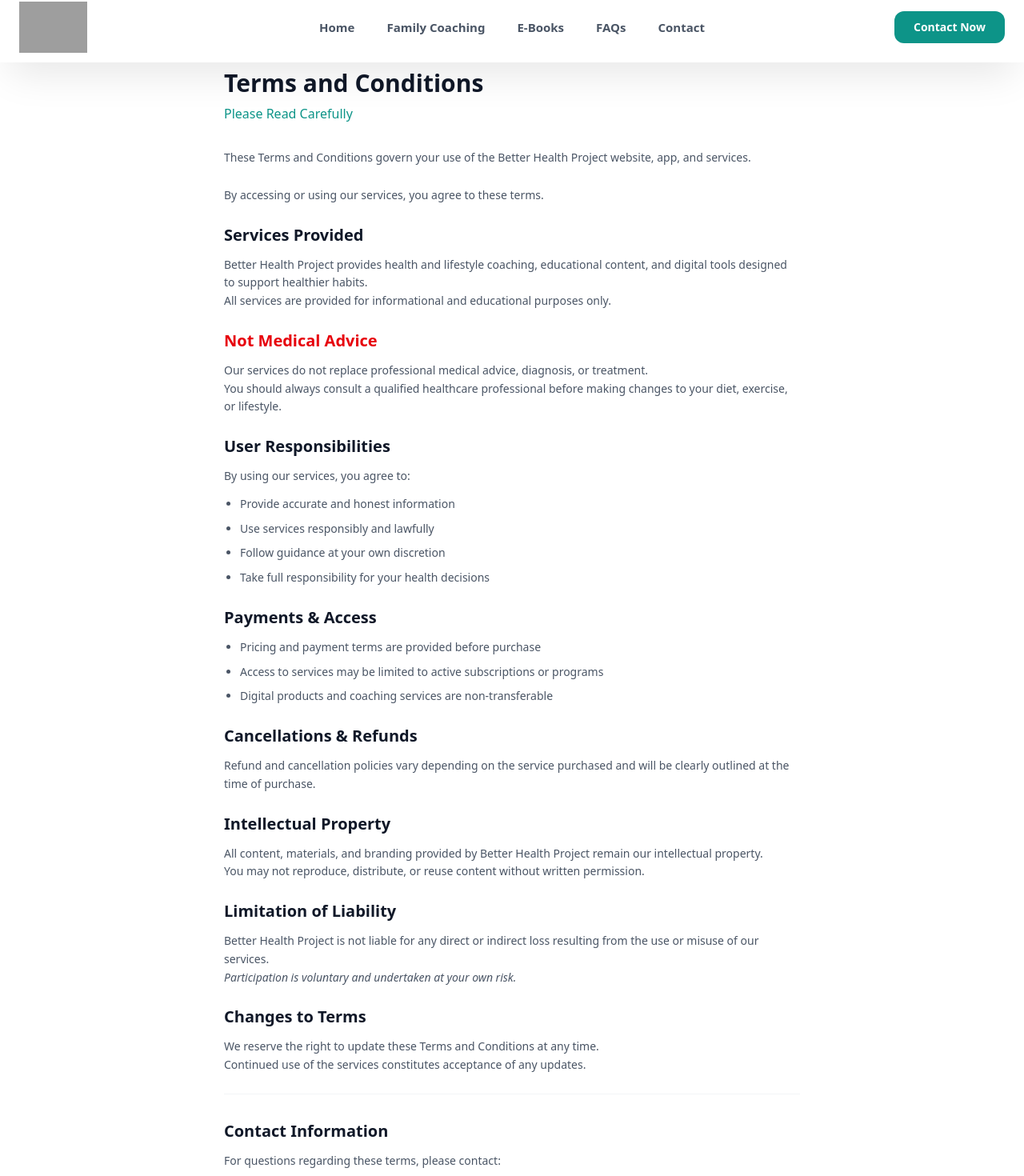
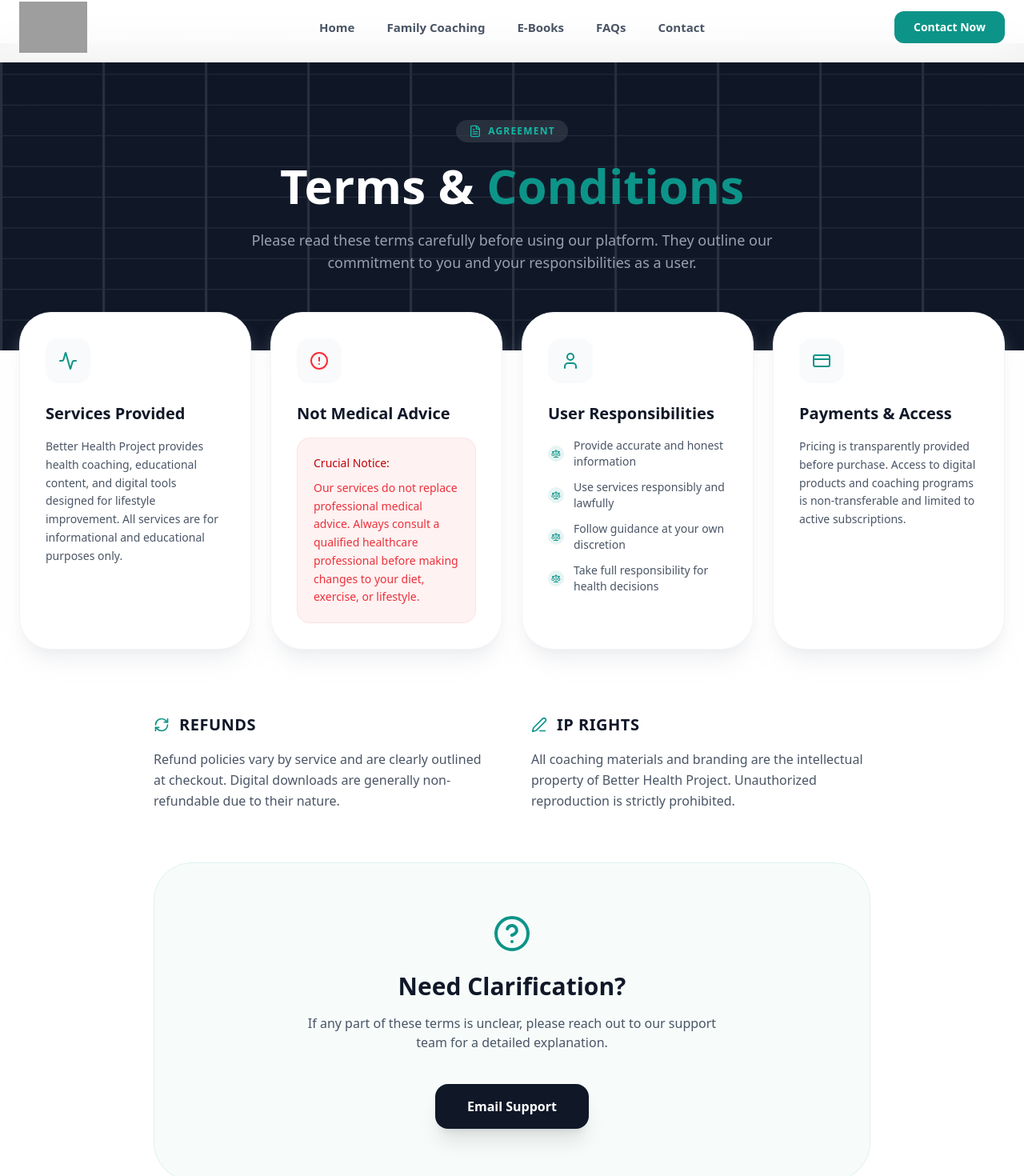
Before and after one commit to shakeeldev1/Better-Health-Project, a React (Vite) app in the folder client/: page /terms-and-conditions in a window 1280 px wide. Shown: the part 10-1480 px from the top of the page at 80% size. Built offline with nearby package versions, Linux system fonts and the light colour scheme; grey boxes are pictures that could not be loaded.

Commit message:
docs: update privacy policy and terms

```diff
--- a/client/src/pages/PrivacyPolicy.jsx
+++ b/client/src/pages/PrivacyPolicy.jsx
@@ -1,108 +1,151 @@
 import React, { useEffect } from "react";
+import { motion } from "framer-motion";
+import { Shield, Eye, Lock, Share2, Cookie, UserCheck, Mail } from "lucide-react";
 
 const PrivacyPolicy = () => {
   useEffect(() => {
     window.scrollTo(0, 0);
   }, []);
 
+  const sections = [
+    {
+      icon: <Eye className="w-6 h-6 text-primary" />,
+      title: "Information We Collect",
+      content: (
+        <>
+          <p className="mb-4 text-gray-600">We may collect the following information:</p>
+          <ul className="grid grid-cols-1 md:grid-cols-2 gap-3">
+            {[
+              "Personal details (name, email)",
+              "Contact form submissions",
+              "Coaching enquiry details",
+              "App usage & interaction data",
+              "Technical device data",
+              "Browser & IP information"
+            ].map((item, i) => (
+              <li key={i} className="flex items-center gap-2 text-sm text-gray-600 bg-primary-muted/30 p-2 rounded-lg border border-primary/5">
+                <div className="w-1.5 h-1.5 rounded-full bg-primary" />
+                {item}
+              </li>
+            ))}
+          </ul>
+        </>
+      )
+    },
+    {
+      icon: <Shield className="w-6 h-6 text-primary" />,
+      title: "How We Use Your Information",
+      content: (
+        <div className="space-y-4">
+          <p className="text-gray-600">Your data helps us provide better services, respond to your enquiries, and improve your overall experience with our coaching tools and app.</p>
+          <div className="p-4 bg-gray-50 rounded-xl border border-gray-100 italic text-sm text-gray-500">
+            "We do not sell or misuse your personal data. Your trust is our priority."
+          </div>
+        </div>
+      )
+    },
+    {
+      icon: <Lock className="w-6 h-6 text-primary" />,
+      title: "Data Storage & Security",
+      content: (
+        <p className="text-gray-600">
+          We implement industry-standard technical and organizational measures to ensure your data is stored securely and accessed only by authorized personnel.
+        </p>
+      )
+    },
+    {
+      icon: <Cookie className="w-6 h-6 text-primary" />,
+      title: "Cookies",
+      content: (
+        <p className="text-gray-600">
+          Our website uses essential cookies to improve performance and understand user behavior. You can manage these through your browser settings at any time.
+        </p>
+      )
+    }
+  ];
+
   return (
-    <div className="bg-white min-h-screen pt-24 pb-16">
-      <div className="max-w-3xl mx-auto px-6">
-        <h1 className="text-3xl font-bold text-gray-900 mb-2">Privacy Policy</h1>
-        <p className="text-primary font-medium mb-8">Your Privacy Matters</p>
+    <div className="bg-gray-50/50 pt-16 pb-20">
+      {/* Hero Section */}
+      <div className="bg-white border-b border-gray-100 mb-12 py-16">
+        <div className="max-w-7xl mx-auto px-6">
+          <motion.div
+            initial={{ opacity: 0, y: 20 }}
+            animate={{ opacity: 1, y: 0 }}
+            className="max-w-3xl"
+          >
+            <div className="inline-flex items-center gap-2 bg-primary-muted text-primary px-3 py-1 rounded-full text-xs font-bold uppercase tracking-wider mb-4">
+              <Shield className="w-3 h-3" />
+              Legal & Privacy
+            </div>
+            <h1 className="text-4xl md:text-5xl font-black text-gray-900 mb-4 tracking-tight">
+              Privacy <span className="text-primary">Policy</span>
+            </h1>
+            <p className="text-lg text-gray-600 leading-relaxed">
+              At Better Health Project, we value your trust. This policy outlines how we handle your personal data with transparency and care.
+            </p>
+          </motion.div>
+        </div>
+      </div>
 
-        <div className="prose prose-primary max-w-none text-gray-600 space-y-6 text-sm leading-relaxed">
-          <p>
-            Better Health Project is committed to protecting your privacy and handling your personal information responsibly and transparently.
-          </p>
+      <div className="max-w-7xl mx-auto px-6">
+        <div className="grid grid-cols-1 lg:grid-cols-3 gap-12">
+          {/* Main Content */}
+          <div className="lg:col-span-2 space-y-8">
+            {sections.map((section, index) => (
+              <motion.section
+                key={index}
+                initial={{ opacity: 0, y: 20 }}
+                whileInView={{ opacity: 1, y: 0 }}
+                viewport={{ once: true }}
+                transition={{ delay: index * 0.1 }}
+                className="bg-white p-8 rounded-3xl shadow-sm border border-gray-100 hover:shadow-md transition-shadow"
+              >
+                <div className="flex items-center gap-4 mb-6">
+                  <div className="w-12 h-12 bg-primary-muted rounded-2xl flex items-center justify-center">
+                    {section.icon}
+                  </div>
+                  <h2 className="text-2xl font-bold text-gray-900">{section.title}</h2>
+                </div>
+                <div className="prose prose-sm max-w-none">
+                  {section.content}
+                </div>
+              </motion.section>
+            ))}
+          </div>
 
-          <p>
-            This Privacy Policy explains how we collect, use, and protect your information when you use our website, app, or services.
-          </p>
+          {/* Sidebar / Contact Card */}
+          <div className="lg:col-span-1">
+            <div className="sticky top-24 space-y-6">
+              <motion.div
+                initial={{ opacity: 0, x: 20 }}
+                animate={{ opacity: 1, x: 0 }}
+                className="bg-primary rounded-[2rem] p-8 text-white shadow-xl shadow-primary/20 relative overflow-hidden"
+              >
+                <div className="relative z-10">
+                  <div className="w-12 h-12 bg-white/20 rounded-2xl flex items-center justify-center mb-6 backdrop-blur-md">
+                    <Mail className="w-6 h-6 text-white" />
+                  </div>
+                  <h3 className="text-2xl font-bold mb-3">Questions?</h3>
+                  <p className="text-primary-light mb-6 text-sm">
+                    If you have any questions about your data or this policy, our team is here to help.
+                  </p>
+                  <a
+                    href="mailto:hello@betterhealthproject.com"
+                    className="block w-full bg-white text-primary font-bold py-4 rounded-2xl text-center hover:bg-gray-50 transition-colors shadow-lg"
+                  >
+                    Contact Us
+                  </a>
+                </div>
+                {/* Decorative circle */}
+                <div className="absolute -bottom-10 -right-10 w-40 h-40 bg-white/10 rounded-full blur-3xl" />
+              </motion.div>
 
-          <section>
-            <h2 className="text-xl font-semibold text-gray-900 mb-3">Information We Collect</h2>
-            <p className="mb-3">We may collect the following information:</p>
-            <ul className="list-disc pl-5 space-y-2">
-              <li>Personal details such as name and email address</li>
-              <li>Contact information submitted through forms</li>
-              <li>Information related to coaching services or enquiries</li>
-              <li>App usage and interaction data</li>
-              <li>Technical data such as browser type, device, and IP address</li>
-            </ul>
-            <p className="mt-3 italic">We only collect information necessary to provide our services effectively.</p>
-          </section>
-
-          <section>
-            <h2 className="text-xl font-semibold text-gray-900 mb-3">How We Use Your Information</h2>
-            <p className="mb-3">Your information may be used to:</p>
-            <ul className="list-disc pl-5 space-y-2">
-              <li>Provide coaching services and support</li>
-              <li>Respond to enquiries and communications</li>
-              <li>Manage your account and access to services</li>
-              <li>Improve our website, app, and user experience</li>
-              <li>Meet legal or regulatory requirements</li>
-            </ul>
-            <p className="mt-3 italic">We do not sell or misuse your personal data.</p>
-          </section>
-
-          <section>
-            <h2 className="text-xl font-semibold text-gray-900 mb-3">Data Storage & Security</h2>
-            <p>
-              We take reasonable steps to protect your information using appropriate technical and organisational measures.
-            </p>
-            <p>
-              Access to personal data is limited to authorised individuals only.
-            </p>
-          </section>
-
-          <section>
-            <h2 className="text-xl font-semibold text-gray-900 mb-3">Sharing of Information</h2>
-            <p className="mb-3">We do not share your personal information with third parties except:</p>
-            <ul className="list-disc pl-5 space-y-2">
-              <li>When required to provide our services (e.g. secure payment processors)</li>
-              <li>When legally required</li>
-              <li>With trusted service providers who comply with data protection standards</li>
-            </ul>
-          </section>
-
-          <section>
-            <h2 className="text-xl font-semibold text-gray-900 mb-3">Cookies</h2>
-            <p className="mb-3">Our website may use cookies to:</p>
-            <ul className="list-disc pl-5 space-y-2">
-              <li>Improve functionality and performance</li>
-              <li>Understand how visitors use our site</li>
-            </ul>
-            <p className="mt-3">You can control cookie preferences through your browser settings.</p>
-          </section>
-
-          <section>
-            <h2 className="text-xl font-semibold text-gray-900 mb-3">Your Rights</h2>
-            <p className="mb-3">You have the right to:</p>
-            <ul className="list-disc pl-5 space-y-2">
-              <li>Access your personal data</li>
-              <li>Request corrections or updates</li>
-              <li>Request deletion of your data where applicable</li>
-            </ul>
-            <p className="mt-3">To make a request, please contact us using the details below.</p>
-          </section>
-
-          <section>
-            <h2 className="text-xl font-semibold text-gray-900 mb-3">Contact Us</h2>
-            <p>
-              If you have questions about this Privacy Policy or how your data is handled, please contact:
-            </p>
-            <p className="font-medium text-gray-900 mt-2">
-              Email: hello@betterhealthproject.com
-            </p>
-          </section>
-
-          <section className="pt-8 border-t border-gray-100">
-            <h2 className="text-xl font-semibold text-gray-900 mb-3">Policy Updates</h2>
-            <p>
-              This Privacy Policy may be updated from time to time. Any changes will be posted on this page.
-            </p>
-          </section>
+              <div className="p-6 bg-white rounded-2xl border border-gray-100 text-xs text-gray-400 leading-relaxed">
+                Last updated: February 11, 2026. Better Health Project reserves the right to update this policy as needed.
+              </div>
+            </div>
+          </div>
         </div>
       </div>
     </div>
--- a/client/src/pages/TermsAndConditions.jsx
+++ b/client/src/pages/TermsAndConditions.jsx
@@ -1,111 +1,154 @@
 import React, { useEffect } from "react";
+import { motion } from "framer-motion";
+import { FileText, Activity, AlertCircle, User, CreditCard, RefreshCw, Scale, Edit3, HelpCircle } from "lucide-react";
 
 const TermsAndConditions = () => {
   useEffect(() => {
     window.scrollTo(0, 0);
   }, []);
 
+  const sections = [
+    {
+      icon: <Activity className="w-6 h-6 text-primary" />,
+      title: "Services Provided",
+      content: "Better Health Project provides health coaching, educational content, and digital tools designed for lifestyle improvement. All services are for informational and educational purposes only."
+    },
+    {
+      icon: <AlertCircle className="w-6 h-6 text-red-500" />,
+      title: "Not Medical Advice",
+      content: (
+        <div className="bg-red-50 p-5 rounded-2xl border border-red-100">
+          <p className="text-red-700 font-medium mb-2">Crucial Notice:</p>
+          <p className="text-red-600/80 text-sm leading-relaxed">
+            Our services do not replace professional medical advice. Always consult a qualified healthcare professional before making changes to your diet, exercise, or lifestyle.
+          </p>
+        </div>
+      )
+    },
+    {
+      icon: <User className="w-6 h-6 text-primary" />,
+      title: "User Responsibilities",
+      content: (
+        <ul className="space-y-3">
+          {[
+            "Provide accurate and honest information",
+            "Use services responsibly and lawfully",
+            "Follow guidance at your own discretion",
+            "Take full responsibility for health decisions"
+          ].map((item, i) => (
+            <li key={i} className="flex items-center gap-3 text-sm text-gray-600">
+              <div className="flex-shrink-0 w-5 h-5 rounded-full bg-primary/10 flex items-center justify-center">
+                <Scale className="w-3 h-3 text-primary" />
+              </div>
+              {item}
+            </li>
+          ))}
+        </ul>
+      )
+    },
+    {
+      icon: <CreditCard className="w-6 h-6 text-primary" />,
+      title: "Payments & Access",
+      content: "Pricing is transparently provided before purchase. Access to digital products and coaching programs is non-transferable and limited to active subscriptions."
+    }
+  ];
+
   return (
-    <div className="bg-white min-h-screen pt-24 pb-16">
-      <div className="max-w-3xl mx-auto px-6">
-        <h1 className="text-3xl font-bold text-gray-900 mb-2">Terms and Conditions</h1>
-        <p className="text-primary font-medium mb-8">Please Read Carefully</p>
+    <div className="bg-white pt-16 pb-20">
+      {/* Header with Background Pattern */}
+      <div className="relative bg-gray-900 py-24 overflow-hidden">
+        <div className="absolute inset-0 opacity-10">
+          <svg className="w-full h-full" viewBox="0 0 100 100" preserveAspectRatio="none">
+            <defs>
+              <pattern id="grid-terms" width="10" height="10" patternUnits="userSpaceOnUse">
+                <path d="M 10 0 L 0 0 0 10" fill="none" stroke="white" strokeWidth="0.5"/>
+              </pattern>
+            </defs>
+            <rect width="100%" height="100%" fill="url(#grid-terms)" />
+          </svg>
+        </div>
 
-        <div className="prose prose-primary max-w-none text-gray-600 space-y-6 text-sm leading-relaxed">
-          <p>
-            These Terms and Conditions govern your use of the Better Health Project website, app, and services.
-          </p>
+        <div className="max-w-7xl mx-auto px-6 relative z-10">
+          <motion.div
+            initial={{ opacity: 0, scale: 0.95 }}
+            animate={{ opacity: 1, scale: 1 }}
+            className="text-center"
+          >
+            <div className="inline-flex items-center gap-2 bg-white/10 backdrop-blur-md text-primary-light px-4 py-1.5 rounded-full text-xs font-bold uppercase tracking-widest mb-6">
+              <FileText className="w-4 h-4" />
+              Agreement
+            </div>
+            <h1 className="text-4xl md:text-6xl font-black text-white mb-6">
+              Terms & <span className="text-primary">Conditions</span>
+            </h1>
+            <p className="text-gray-400 max-w-2xl mx-auto text-lg">
+              Please read these terms carefully before using our platform. They outline our commitment to you and your responsibilities as a user.
+            </p>
+          </motion.div>
+        </div>
+      </div>
 
-          <p>
-            By accessing or using our services, you agree to these terms.
-          </p>
+      <div className="max-w-7xl mx-auto px-6 -mt-12 relative z-20">
+        <div className="grid grid-cols-1 md:grid-cols-2 lg:grid-cols-4 gap-6">
+          {sections.map((section, index) => (
+            <motion.div
+              key={index}
+              initial={{ opacity: 0, y: 20 }}
+              animate={{ opacity: 1, y: 0 }}
+              transition={{ delay: index * 0.1 }}
+              className="bg-white p-8 rounded-[2.5rem] shadow-xl shadow-gray-200/50 border border-gray-100 flex flex-col h-full"
+            >
+              <div className="w-14 h-14 bg-gray-50 rounded-2xl flex items-center justify-center mb-6">
+                {section.icon}
+              </div>
+              <h3 className="text-xl font-bold text-gray-900 mb-4">{section.title}</h3>
+              <div className="text-sm text-gray-600 leading-relaxed flex-grow">
+                {section.content}
+              </div>
+            </motion.div>
+          ))}
+        </div>
 
-          <section>
-            <h2 className="text-xl font-semibold text-gray-900 mb-3">Services Provided</h2>
-            <p>
-              Better Health Project provides health and lifestyle coaching, educational content, and digital tools designed to support healthier habits.
+        {/* Detailed Content Sections */}
+        <div className="mt-20 max-w-4xl mx-auto space-y-16">
+          <motion.div
+            initial={{ opacity: 0 }}
+            whileInView={{ opacity: 1 }}
+            className="grid grid-cols-1 md:grid-cols-2 gap-12"
+          >
+            <div className="space-y-4">
+              <div className="flex items-center gap-3 text-primary">
+                <RefreshCw className="w-5 h-5" />
+                <h2 className="text-xl font-bold text-gray-900 uppercase tracking-wide">Refunds</h2>
+              </div>
+              <p className="text-gray-600 leading-relaxed">
+                Refund policies vary by service and are clearly outlined at checkout. Digital downloads are generally non-refundable due to their nature.
+              </p>
+            </div>
+            <div className="space-y-4">
+              <div className="flex items-center gap-3 text-primary">
+                <Edit3 className="w-5 h-5" />
+                <h2 className="text-xl font-bold text-gray-900 uppercase tracking-wide">IP Rights</h2>
+              </div>
+              <p className="text-gray-600 leading-relaxed">
+                All coaching materials and branding are the intellectual property of Better Health Project. Unauthorized reproduction is strictly prohibited.
+              </p>
+            </div>
+          </motion.div>
+
+          <div className="bg-primary-muted/30 rounded-[3rem] p-10 md:p-16 text-center border border-primary/10">
+            <HelpCircle className="w-12 h-12 text-primary mx-auto mb-6" />
+            <h2 className="text-3xl font-black text-gray-900 mb-4">Need Clarification?</h2>
+            <p className="text-gray-600 mb-10 max-w-lg mx-auto">
+              If any part of these terms is unclear, please reach out to our support team for a detailed explanation.
             </p>
-            <p>
-              All services are provided for informational and educational purposes only.
-            </p>
-          </section>
-
-          <section>
-            <h2 className="text-xl font-semibold text-gray-900 mb-3 text-red-600">Not Medical Advice</h2>
-            <p>
-              Our services do not replace professional medical advice, diagnosis, or treatment.
-            </p>
-            <p className="font-medium">
-              You should always consult a qualified healthcare professional before making changes to your diet, exercise, or lifestyle.
-            </p>
-          </section>
-
-          <section>
-            <h2 className="text-xl font-semibold text-gray-900 mb-3">User Responsibilities</h2>
-            <p className="mb-3">By using our services, you agree to:</p>
-            <ul className="list-disc pl-5 space-y-2">
-              <li>Provide accurate and honest information</li>
-              <li>Use services responsibly and lawfully</li>
-              <li>Follow guidance at your own discretion</li>
-              <li>Take full responsibility for your health decisions</li>
-            </ul>
-          </section>
-
-          <section>
-            <h2 className="text-xl font-semibold text-gray-900 mb-3">Payments & Access</h2>
-            <ul className="list-disc pl-5 space-y-2">
-              <li>Pricing and payment terms are provided before purchase</li>
-              <li>Access to services may be limited to active subscriptions or programs</li>
-              <li>Digital products and coaching services are non-transferable</li>
-            </ul>
-          </section>
-
-          <section>
-            <h2 className="text-xl font-semibold text-gray-900 mb-3">Cancellations & Refunds</h2>
-            <p>
-              Refund and cancellation policies vary depending on the service purchased and will be clearly outlined at the time of purchase.
-            </p>
-          </section>
-
-          <section>
-            <h2 className="text-xl font-semibold text-gray-900 mb-3">Intellectual Property</h2>
-            <p>
-              All content, materials, and branding provided by Better Health Project remain our intellectual property.
-            </p>
-            <p>
-              You may not reproduce, distribute, or reuse content without written permission.
-            </p>
-          </section>
-
-          <section>
-            <h2 className="text-xl font-semibold text-gray-900 mb-3">Limitation of Liability</h2>
-            <p>
-              Better Health Project is not liable for any direct or indirect loss resulting from the use or misuse of our services.
-            </p>
-            <p className="italic">
-              Participation is voluntary and undertaken at your own risk.
-            </p>
-          </section>
-
-          <section>
-            <h2 className="text-xl font-semibold text-gray-900 mb-3">Changes to Terms</h2>
-            <p>
-              We reserve the right to update these Terms and Conditions at any time.
-            </p>
-            <p>
-              Continued use of the services constitutes acceptance of any updates.
-            </p>
-          </section>
-
-          <section className="pt-8 border-t border-gray-100">
-            <h2 className="text-xl font-semibold text-gray-900 mb-3">Contact Information</h2>
-            <p>
-              For questions regarding these terms, please contact:
-            </p>
-            <p className="font-medium text-gray-900 mt-2">
-              Email: hello@betterhealthproject.com
-            </p>
-          </section>
+            <a
+              href="mailto:hello@betterhealthproject.com"
+              className="inline-flex items-center gap-2 bg-gray-900 text-white px-10 py-4 rounded-2xl font-bold hover:bg-black transition-all hover:scale-105 shadow-xl"
+            >
+              Email Support
+            </a>
+          </div>
         </div>
       </div>
     </div>
```
